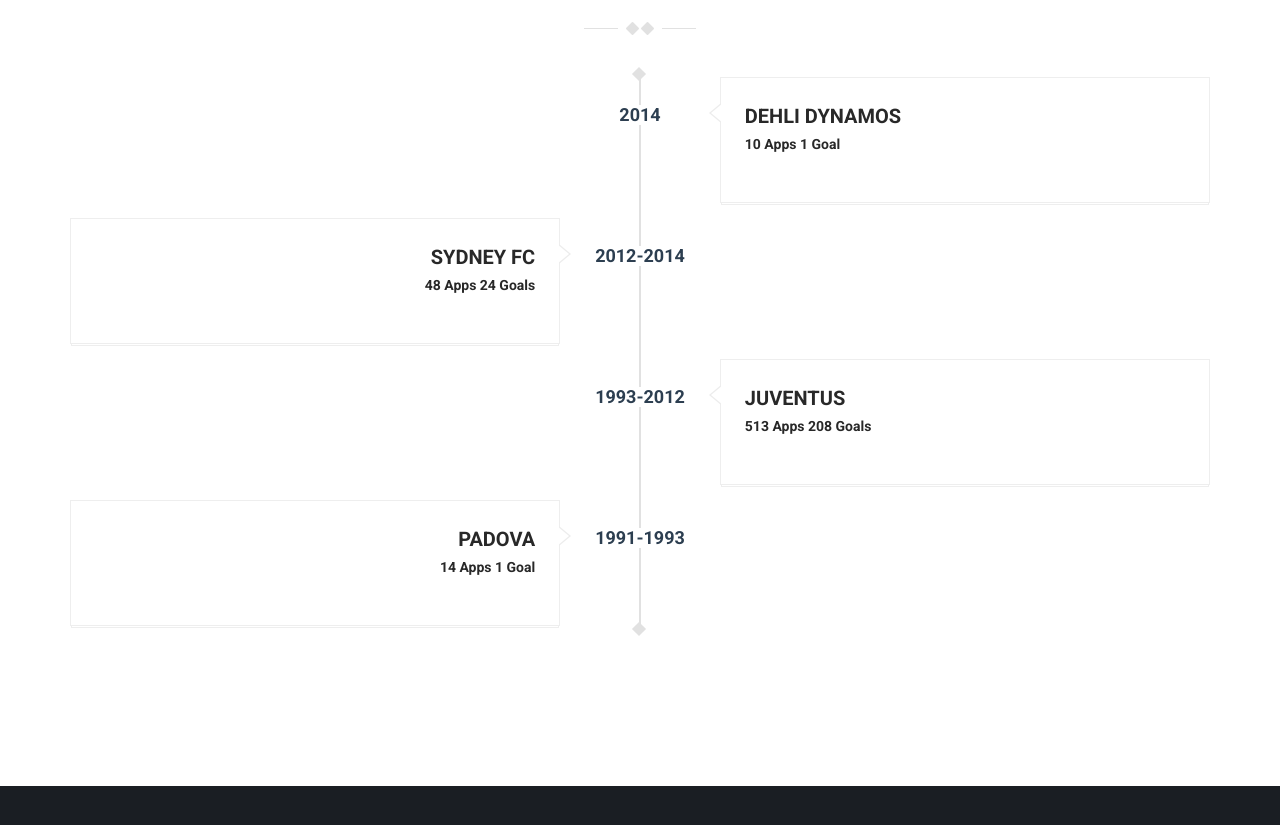
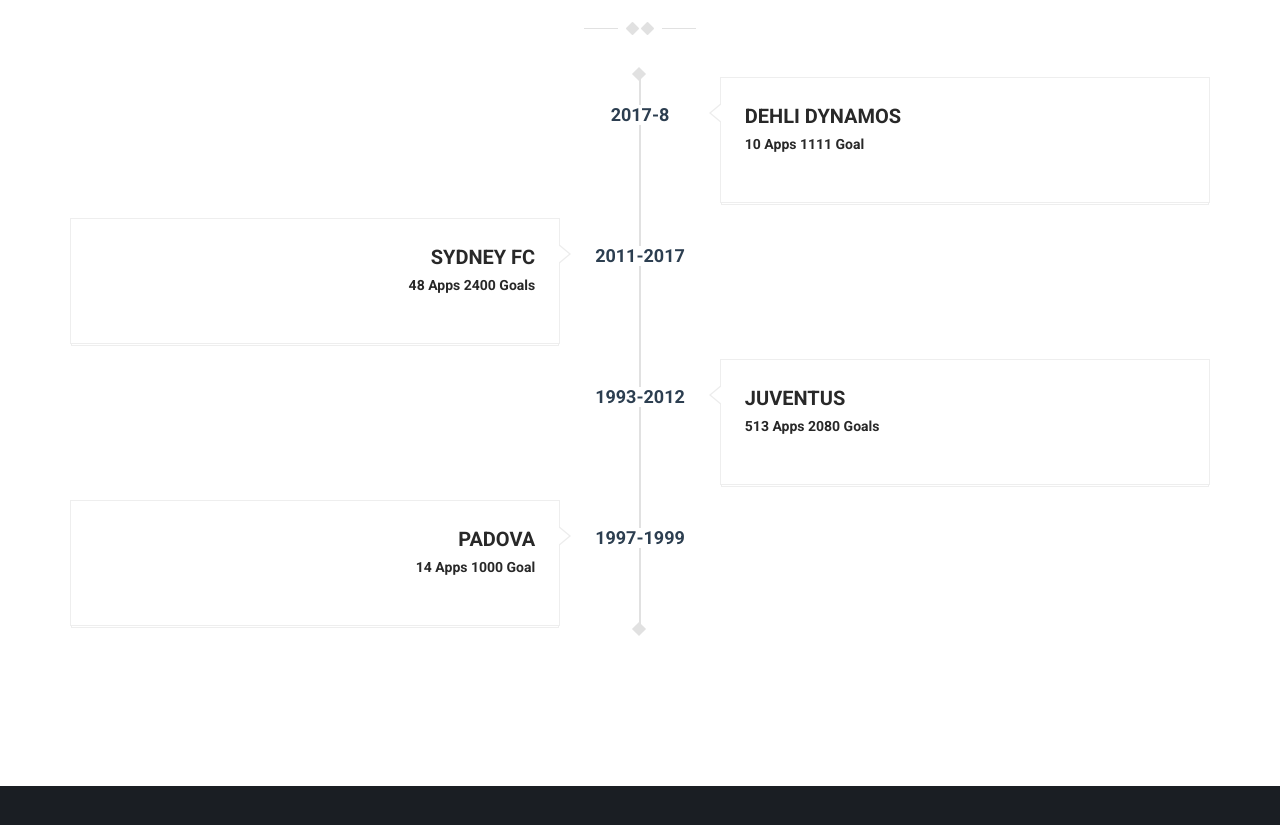
Before and after one commit to markxiaotao/lab2, a plain HTML site: page HKane.html in a window 1280 px wide. Shown: the part 1161-1986 px from the top of the page. Drawn offline with Linux system fonts and the light colour scheme; some packages are replaced by stand-ins of ours; a script that the page names is missing.

Commit message:
modify HKane

```diff
--- a/HKane.html
+++ b/HKane.html
@@ -105,14 +105,14 @@
                         <ul class="timeline">
                             <li class="timeline-inverted">
                                 <div class="posted-date">
-                                  <span class="month">2014</span>
+                                  <span class="month">2017-8</span>
                                 </div><!-- /posted-date -->
 
                                 <div class="timeline-panel wow fadeInUp">
                                     <div class="timeline-content">
                                         <div class="timeline-heading">
                                             <h3>Dehli Dynamos</h3>
-											<span>10 Apps 1 Goal</span>
+											<span>10 Apps 1111 Goal</span>
                                         </div><!-- /timeline-heading -->
                                     </div> <!-- /timeline-content -->
                                 </div> <!-- /timeline-panel -->
@@ -120,14 +120,14 @@
 
                             <li>
                                 <div class="posted-date">
-                                  <span class="month">2012-2014</span>
+                                  <span class="month">2011-2017</span>
                                 </div><!-- /posted-date -->
 
                                 <div class="timeline-panel wow fadeInUp">
                                     <div class="timeline-content">
                                         <div class="timeline-heading">
                                             <h3>Sydney FC</h3>
-											<span>48 Apps 24 Goals</span>
+											<span>48 Apps 2400 Goals</span>
                                         </div><!-- /timeline-heading -->
                                     </div> <!-- /timeline-content -->
                                 </div><!-- /timeline-panel -->
@@ -142,7 +142,7 @@
                                     <div class="timeline-content">
                                         <div class="timeline-heading">
                                             <h3>Juventus</h3>
-											<span>513 Apps 208 Goals</span>
+											<span>513 Apps 2080 Goals</span>
                                         </div><!-- /timeline-heading -->
                                     </div> <!-- /timeline-content -->
                                 </div><!-- /timeline-panel -->
@@ -150,14 +150,14 @@
 
 							<li>
                                 <div class="posted-date">
-                                  <span class="month">1991-1993</span>
+                                  <span class="month">1997-1999</span>
                                 </div><!-- /posted-date -->
 
                                 <div class="timeline-panel wow fadeInUp">
                                     <div class="timeline-content">
                                         <div class="timeline-heading">
                                             <h3>Padova</h3>
-											<span>14 Apps 1 Goal</span>
+											<span>14 Apps 1000 Goal</span>
                                         </div><!-- /timeline-heading -->
                                     </div> <!-- /timeline-content -->
                                 </div><!-- /timeline-panel -->
```
